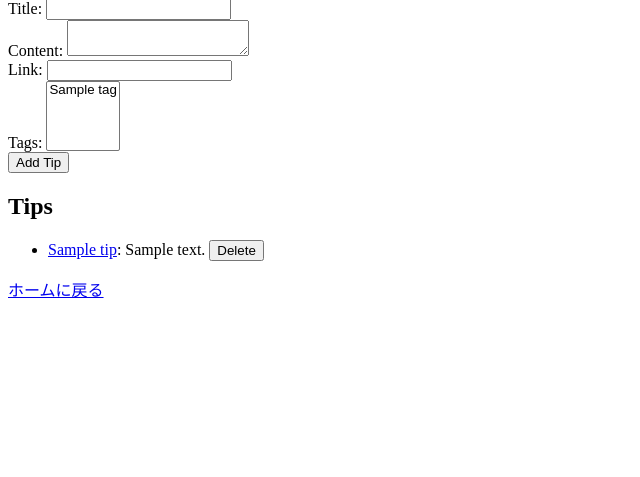
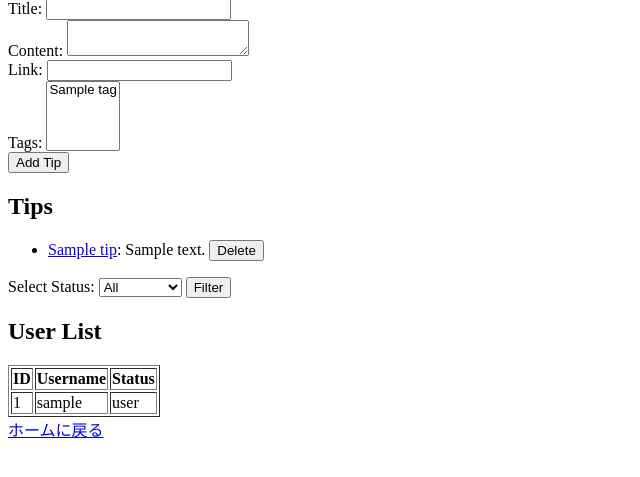
Before and after one commit to hjtm130/gcon_gender, a Flask app: page /admin_dashboard in a window 1280 px wide. Shown: the part 303-780 px from the top of the page, without its empty margins (0-640 px from the left). Run offline with Flask 3, Linux system fonts and the light colour scheme; tables that the repository leaves empty hold one stand-in row (values such as "Sample post").

Commit message:
[追加]Counselor_dashboard

```diff
--- a/routes.py
+++ b/routes.py
@@ -42,7 +42,7 @@ def login():
                 elif user.status == 'user':
                     return redirect(url_for('main.home'))
                 elif user.status == 'counselor':
-                    return redirect(url_for('main.counselor'))
+                    return redirect(url_for('main.counselor_dashboard'))
             else:
                 return 'Invalid username, password, or status', 401
         else:
@@ -161,7 +161,7 @@ def tags():
     tags = Tag.query.all()
     return render_template('Tips/tags.html', tags=tags)
 
-@main_bp.route('/tag/<tag_id>')
+@main_bp.route('/<tag_id>')
 def tips_by_tag(tag_id):
     tag = Tag.query.get(tag_id)
     tips = tag.tips
@@ -172,11 +172,12 @@ def tips_by_tag(tag_id):
 # counselorログイン後
 @main_bp.route('/counselor_dashboard')
 def counselor_dashboard():
-    return render_template('counselor_dashboard.html')
+    return render_template('Counselor_dashboard.html')
 
 # adminログイン後
 @main_bp.route('/admin_dashboard', methods=['GET', 'POST'])
 def admin_dashboard():
+    status = None
     if request.method == 'POST':
         # タグの追加
         if 'tag_name' in request.form:
@@ -204,9 +205,13 @@ def admin_dashboard():
                 db.session.add(tip)
                 db.session.commit()
 
+        elif 'status' in request.form:
+            status = request.form.get('status')
+
     tags = Tag.query.all()
     tips = Tip.query.all()
-    return render_template('Admin/admin_dashboard.html', tags=tags, tips=tips)
+    users = User.query.filter_by(status=status).all() if status else User.query.all()
+    return render_template('Admin/admin_dashboard.html', tags=tags, tips=tips, users=users)
 
 @main_bp.route('/delete_tag/<int:tag_id>', methods=['POST'])
 def delete_tag(tag_id):
--- a/templates/Admin/admin_dashboard.html
+++ b/templates/Admin/admin_dashboard.html
@@ -61,6 +61,37 @@
         {% endfor %}
     </ul>
 
+    <form method="POST" action="{{ url_for('main.admin_dashboard') }}">
+        <label for="status">Select Status:</label>
+        <select name="status" id="status">
+            <option value="">All</option>
+            <option value="user">User</option>
+            <option value="counselor">Counselor</option>
+            <option value="admin">Admin</option>
+        </select>
+        <button type="submit">Filter</button>
+    </form>
+
+    <h2>User List</h2>
+    <table border="1">
+        <thead>
+            <tr>
+                <th>ID</th>
+                <th>Username</th>
+                <th>Status</th>
+            </tr>
+        </thead>
+        <tbody>
+            {% for user in users %}
+                <tr>
+                    <td>{{ user.id }}</td>
+                    <td>{{ user.username }}</td>
+                    <td>{{ user.status }}</td>
+                </tr>
+            {% endfor %}
+        </tbody>
+    </table>
+
     <a href="{{ url_for('main.home') }}">ホームに戻る</a>
 </body>
 </html>
```
Also changed, not shown: templates/Counselor_dashboard.html (added).
